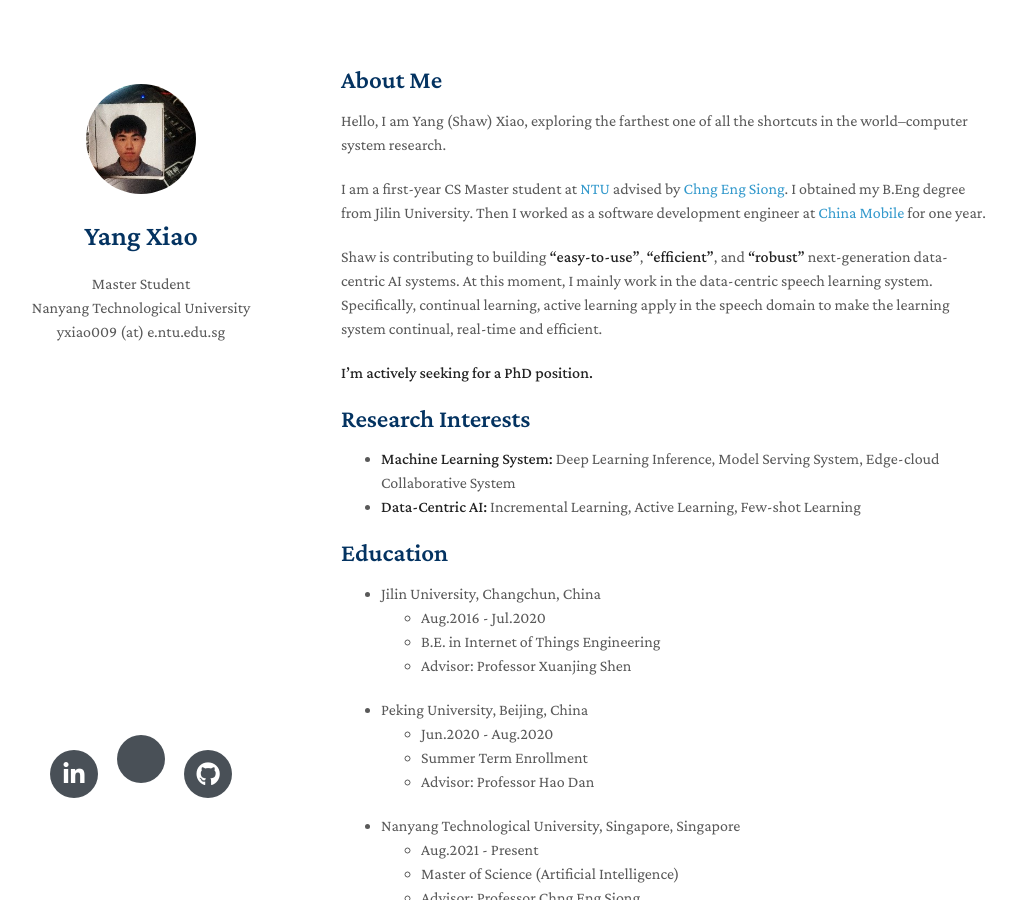
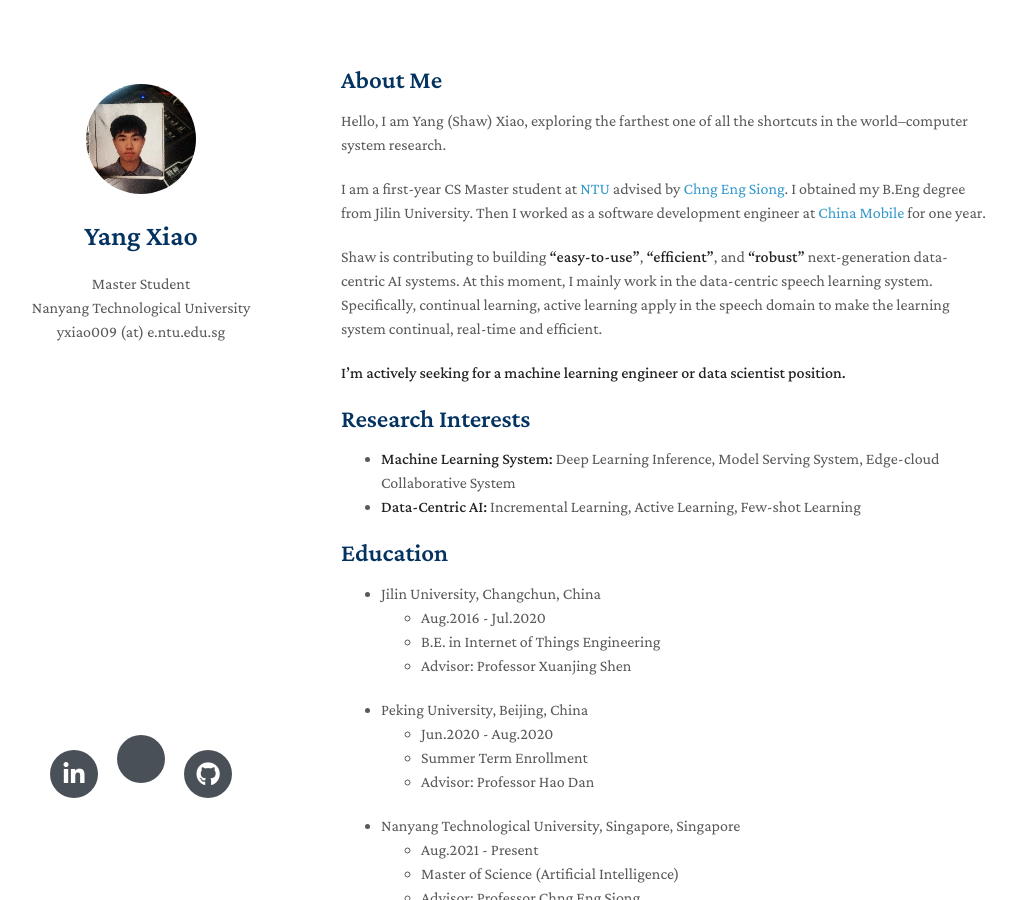
Before and after one commit to swagshaw/swagshaw.github.io, a Jekyll site: the page built from index.md, in a window 1280 px wide and 900 px high. Shown: the whole window, without its empty margins (129-1145 px from the left). Built offline with Jekyll 4.4.1, drawn with Linux system fonts in a browser that asks for light colours; nearby versions of some CDN libraries; a style sheet for code colours, icons or effects is not loaded; our own code applies the rules of GitHub Pages for plain Markdown files.

Commit message:
Update index.md

```diff
--- a/index.md
+++ b/index.md
@@ -11,7 +11,7 @@ I obtained my B.Eng degree from Jilin University. Then I worked as a software de
 
 Shaw is contributing to building **"easy-to-use"**, **"efficient"**, and  **"robust"** next-generation data-centric AI systems. At this moment, I mainly work in the data-centric speech learning system. Specifically, continual learning, active learning apply in the speech domain to make the learning system continual, real-time and efficient.
 
-**I'm actively seeking for a PhD position.**
+**I'm actively seeking for a machine learning engineer or data scientist position.**
 
 ## Research Interests
 
```
